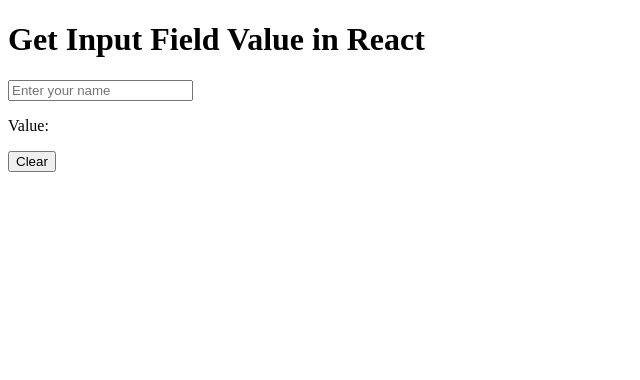
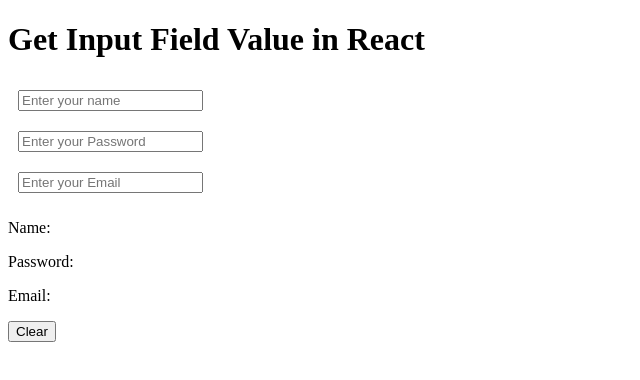
Before and after one commit to AbdullahRFA/React, a React (Vite) app in the folder my_react_app/: page / in a window 1280 px wide. Shown: the top 380 px of the page, without its empty margins (0-640 px from the left). Built offline with nearby package versions, Linux system fonts and the light colour scheme.

Commit message:
implement control component

```diff
--- /dev/null
+++ b/my_react_app/src/features/control_component.jsx
@@ -0,0 +1,26 @@
+import { useState } from "react";
+
+function App() {
+    const [name, setName]=useState("");
+    const [password, setPassword]=useState("");
+    const [email, setEmail]=useState("");
+    return(
+        <div>
+            <h1>Get Input Field Value in React</h1>
+            <form method="get">
+                <input type="text" placeholder="Enter your name" style={{margin:"10px"}} value={name} onChange={(e)=>setName(e.target.value)}></input>
+                <br></br>
+                <input type="Password" placeholder="Enter your Password" style={{margin:"10px"}} value={password} onChange={(e)=>setPassword(e.target.value)}></input>
+                <br></br>
+                <input type="Email" placeholder="Enter your Email" style={{margin:"10px"}} value={email} onChange={(e)=>setEmail(e.target.value)}></input>
+
+            </form>
+            <p>Name: {name}</p>
+            <p>Password: {password}</p>
+            <p>Email: {email}</p>
+
+            <button onClick={()=>{setName(""); setPassword(""); setEmail("")}}>Clear</button>
+        </div>
+    )
+}
+export default App;
--- a/my_react_app/src/main.jsx
+++ b/my_react_app/src/main.jsx
@@ -11,7 +11,8 @@ import { createRoot } from "react-dom/client";
 // import App from './features/state_in_react.jsx'
 // import App from "./features/toggle.jsx";
 // import StudentName from "./features/props_with_click.jsx";
-import App from "./features/get_input_field_value.jsx";
+// import App from "./features/get_input_field_value.jsx";
+import App from "./features/control_component.jsx";
 
 
 createRoot(document.getElementById("root")).render(
```
